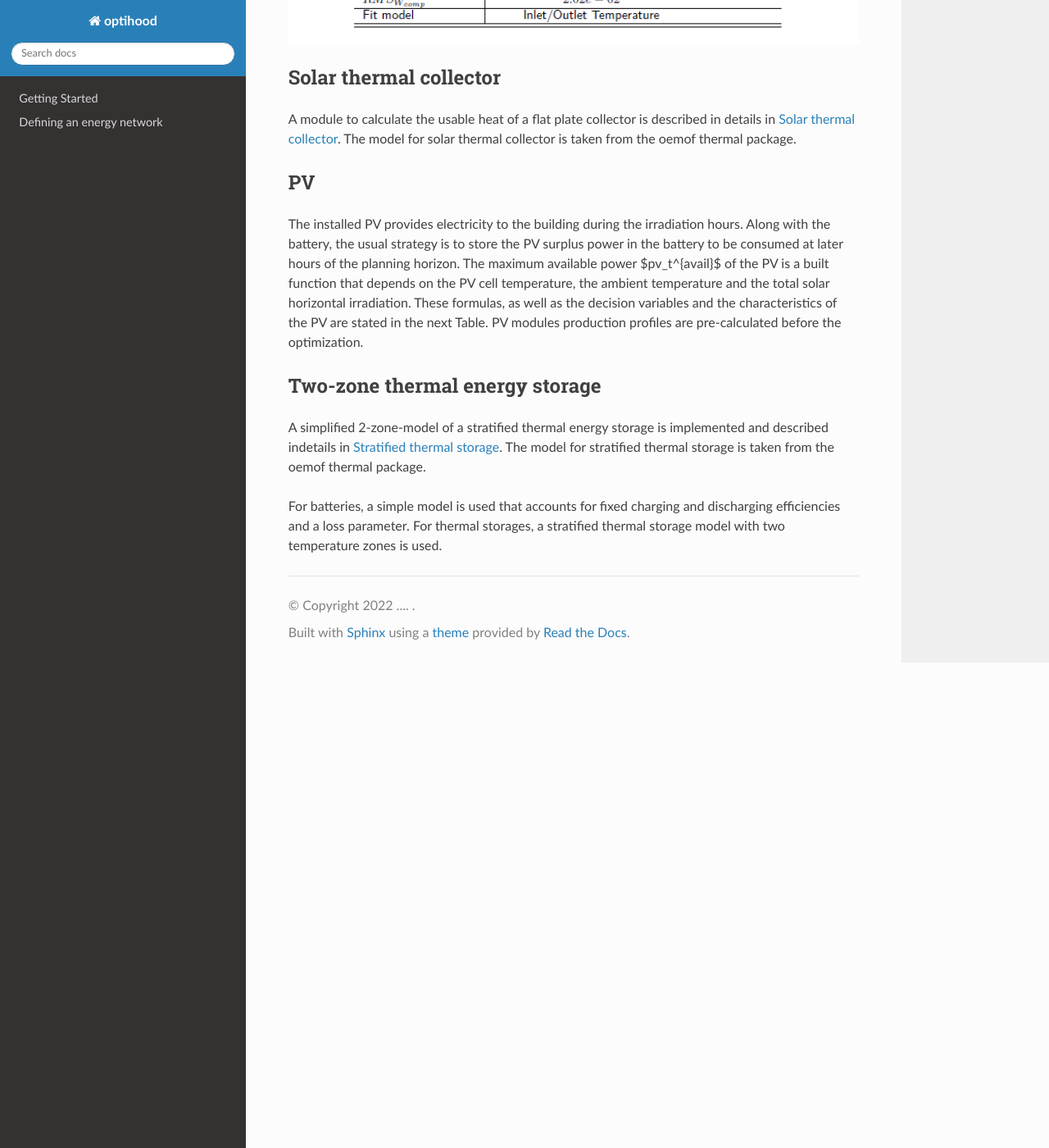
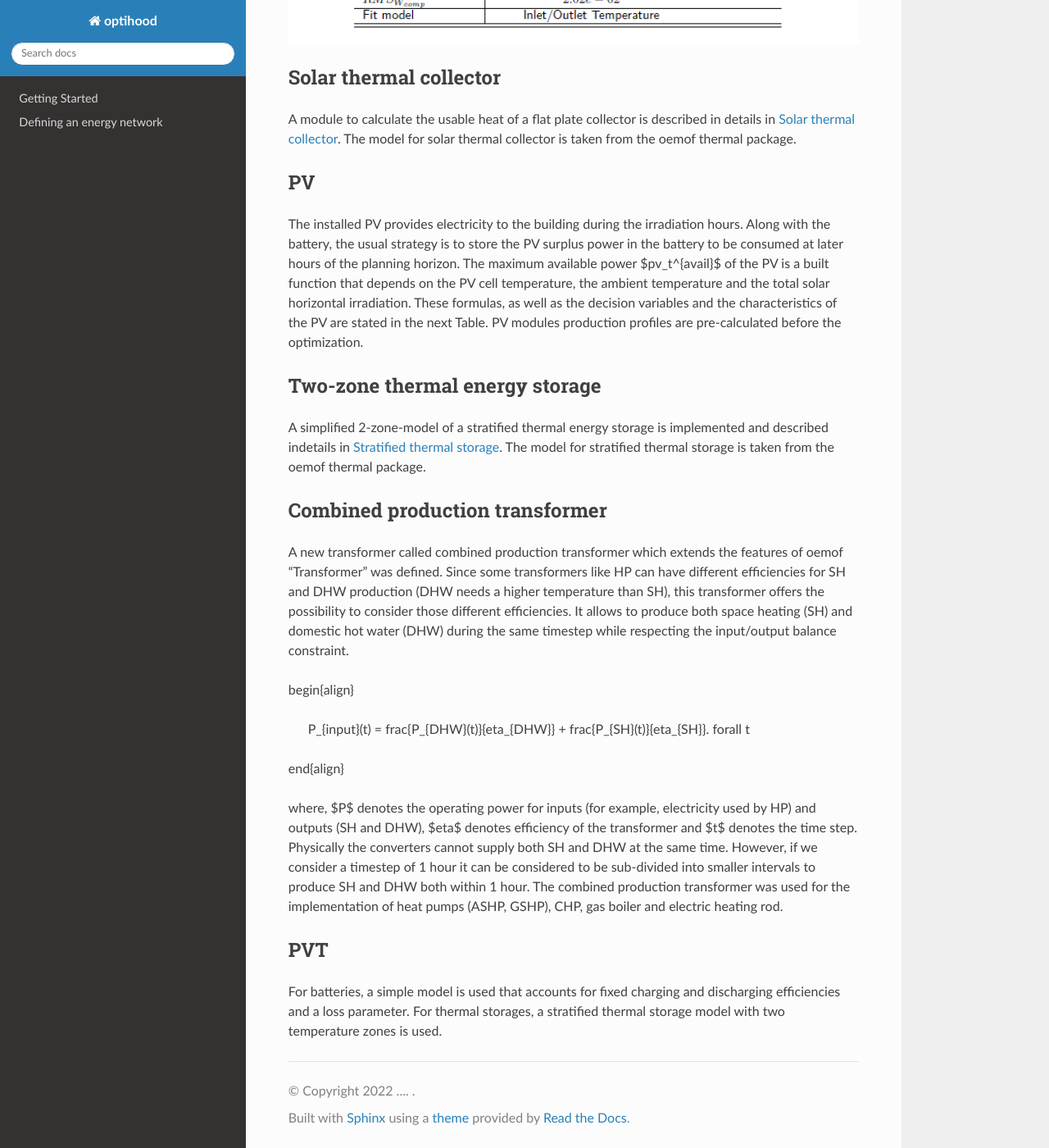
Before and after one commit to SPF-OST/optihood, a Sphinx documentation site: the page built from docs/guide/energy_system_component_models.rst, in a window 1280 px wide and 1400 px high, scrolled down 7205 px. Shown: the whole window at 82% size. Built offline with Sphinx 7.4.7 and the Read the Docs theme 2.0.0, drawn with Linux system fonts in a browser that asks for light colours; pages that are not in the unit, such as notebooks, are missing from menus.

Commit message:
Update energy_system_component_models.rst

```diff
--- a/docs/guide/energy_system_component_models.rst
+++ b/docs/guide/energy_system_component_models.rst
@@ -99,21 +99,40 @@ Table 2: Differences between experiments and fitted data for the HP08L-M-BC air/
       :alt: HP_table5
 
 Solar thermal collector
---------------------
+-----------------------
 
 A module to calculate the usable heat of a flat plate collector is described in details in `Solar thermal collector <https://oemof-thermal.readthedocs.io/en/latest/solar_thermal_collector.html#solar-thermal-collector>`_.
 The model for solar thermal collector is taken from the oemof thermal package.
 
 PV
---------------------
+---
 
 The installed PV provides electricity to the building during the irradiation hours. Along with the battery, the usual strategy is to store the PV surplus power in the battery to be consumed at later hours of the planning horizon. The maximum available power $pv_t^{avail}$ of the PV is a built function that depends on the PV cell temperature, the ambient temperature and the total solar horizontal irradiation. These formulas, as well as the decision variables and the characteristics of the PV are stated in the next Table.
 PV modules production profiles are pre-calculated before the optimization.
 
 Two-zone thermal energy storage
---------------------
+-------------------------------
 
 A simplified 2-zone-model of a stratified thermal energy storage is implemented and described indetails in `Stratified thermal storage <https://oemof-thermal.readthedocs.io/en/latest/stratified_thermal_storage.html>`_.
 The model for stratified thermal storage is taken from the oemof thermal package.
 
+Combined production transformer
+-------------------------------
+
+A new transformer called combined production transformer which extends the features of oemof “Transformer” was defined. Since some transformers like HP can have different efficiencies for SH and DHW production (DHW needs a higher temperature than SH), this transformer offers the possibility to consider those different efficiencies. It allows to produce both space heating (SH) and domestic hot water (DHW) during the same timestep while respecting the input/output balance constraint.
+
+\begin{align}
+
+    P_{input}(t) = \frac{P_{DHW}(t)}{\eta_{DHW}} + \frac{P_{SH}(t)}{\eta_{SH}}. \forall t
+
+\end{align}
+
+where, $P$ denotes the operating power for inputs (for example, electricity used by HP) and outputs (SH and DHW), $\eta$ denotes efficiency of the transformer and $t$ denotes the time step.
+Physically the converters cannot supply both SH and DHW at the same time. However, if we consider a timestep of 1 hour it can be considered to be sub-divided into smaller intervals to produce SH and DHW both within 1 hour. The combined production transformer was used for the implementation of heat pumps (ASHP, GSHP), CHP, gas boiler and electric heating rod.
+
+PVT
+---
+
+
+
 For batteries, a simple model is used that accounts for fixed charging and discharging efficiencies and a loss parameter. For thermal storages, a stratified thermal storage model with two temperature zones is used.
```
